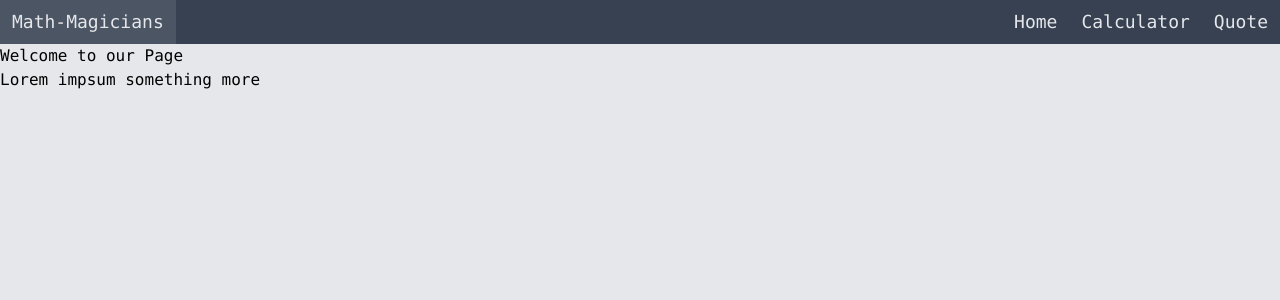
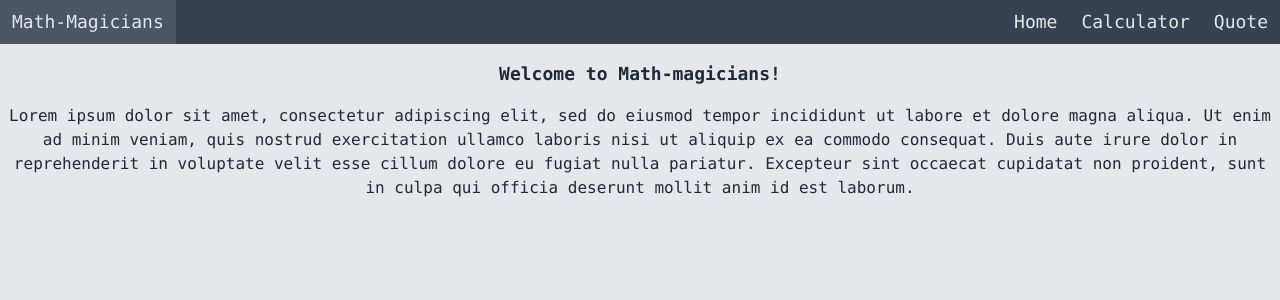
Before and after one commit to epinczinger/calculator, a React (Create React App) app: page / in a window 1280 px wide. Shown: the top 300 px of the page. Built offline with nearby package versions, Linux system fonts and the light colour scheme.

Commit message:
final style on change and quote section

```diff
--- a/src/components/Home.js
+++ b/src/components/Home.js
@@ -2,9 +2,17 @@ import React from 'react';
 
 function Home() {
   return (
-    <div>
-      <h1>Welcome to our Page</h1>
-      <p>Lorem impsum something more</p>
+    <div className="text-center px-2 text-gray-800">
+      <h1 className="py-4 text-lg font-bold">Welcome to Math-magicians!</h1>
+      <p>
+        Lorem ipsum dolor sit amet, consectetur adipiscing elit, sed do eiusmod
+        tempor incididunt ut labore et dolore magna aliqua. Ut enim ad minim
+        veniam, quis nostrud exercitation ullamco laboris nisi ut aliquip ex ea
+        commodo consequat. Duis aute irure dolor in reprehenderit in voluptate
+        velit esse cillum dolore eu fugiat nulla pariatur. Excepteur sint
+        occaecat cupidatat non proident, sunt in culpa qui officia deserunt
+        mollit anim id est laborum.
+      </p>
     </div>
   );
 }
--- a/src/components/Quote.js
+++ b/src/components/Quote.js
@@ -2,13 +2,17 @@ import React from 'react';
 
 function Quote() {
   return (
-    <div className="bg-calculator bg-center h-full text-gray-800 font-bold flex flex-col justify-center">
-      <h3 className="text-4xl text-center pb-8 justify-self-start">
+    <div className="text-gray-800 font-bold flex flex-col justify-center p-2">
+      <h3 className="text-xl text-center p-4 justify-self-start">
         Quote of the day!
       </h3>
-      <h1 className="text-xl text-center p-4">
-        Mathematics is not about numbers, equations, computations, or
-        algorithms: it is about understanding. –William Paul Thurston
+      <h1 className="text-lg text-center p-4">
+        <q>
+          Mathematics is not about numbers, equations, computations, or
+          algorithms: it is about understanding.
+        </q>
+        <br />
+        <cite className="text-sm">William Paul Thurston</cite>
       </h1>
     </div>
   );
```
